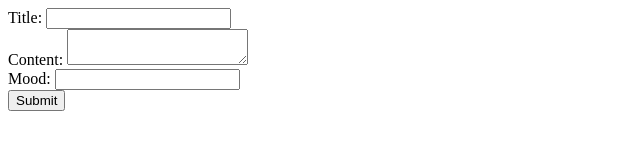
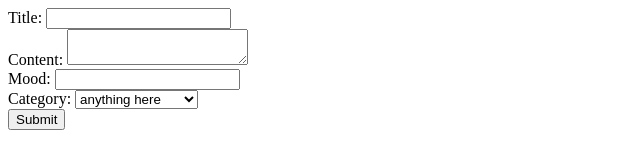
Before and after one commit to lilleydev/frogger-frontend, a plain HTML site: page index.html in a window 1280 px wide. Shown: the whole page, without its empty margins (0-640 px from the left). Drawn offline with Linux system fonts and the light colour scheme; no server answers.

Commit message:
add create post listener

```diff
--- a/index.html
+++ b/index.html
@@ -1,3 +1,4 @@
+<!DOCTYPE html>
 <html lang="en">
   <head>
     <meta charset="UTF-8" />
@@ -19,10 +20,19 @@
           <label for="mood">Mood: </label>
           <input id="mood" />
         </div>
+        <div id="dropdown">
+          <label for="category">Category: </label>
+            <select name="type" id="category">
+              <option value="anything here">anything here</option>
+              <option value="this is a category">this is a category</option>
+              <option value="pick a name">pick a name</option>
+            </select>
+        </div>
         <input type="submit" />
       </form>
     </div>
 
     <script src="index.js"></script>
+    <script src="src/post.js"></script>
   </body>
 </html>
```
